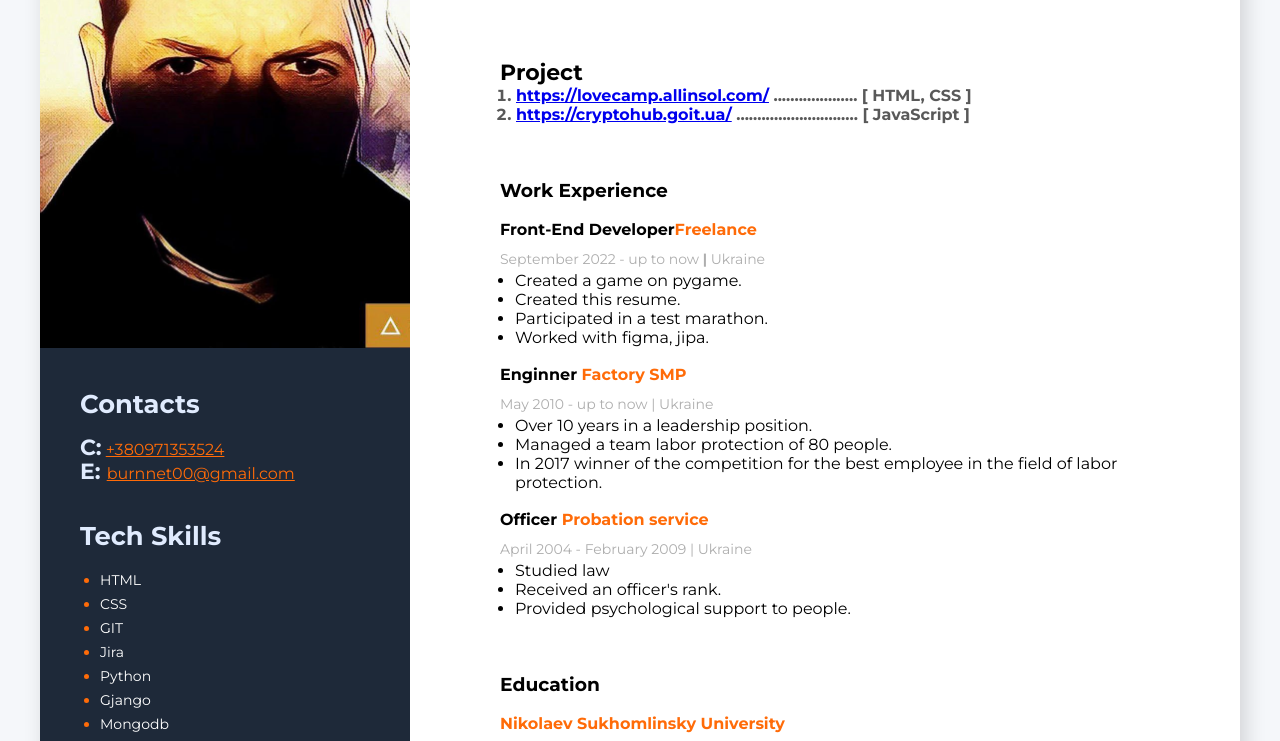
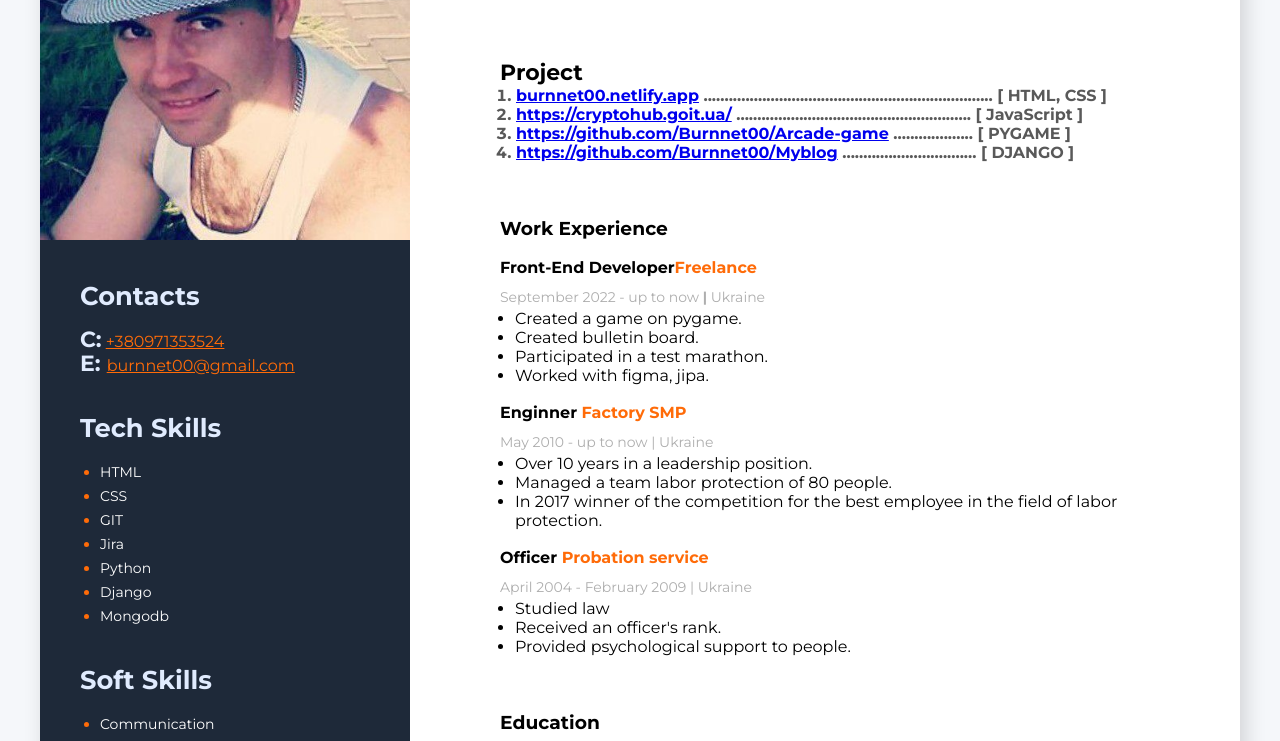
Before and after one commit to Burnnet00/Resume, a plain HTML site: page index.html in a window 1280 px wide. Shown: the part 273-1014 px from the top of the page. Drawn offline with Linux system fonts and the light colour scheme.

Commit message:
rollback correct v1.1

```diff
--- a/index.html
+++ b/index.html
@@ -11,18 +11,16 @@
     <!--main container-->
     <div class="wrapper">
         <aside class="sidebar">
-            <img class="myfoto" src="./img/777.jpg" alt="My foto">
+            <img class="myfoto" src="./img/777.jpeg" alt="My foto">
             <div>
                 <!--Contacts container-->
                     <div class="contact">
                         <h3> Contacts</h3>
                     </div>
-                <div > <span class="contact"> C:</span> <a class="color" e href="tel:380971353524">+380971353524</a> </div>
+                <div> <span class="contact"> C:</span> <a class="color" e href="tel:380971353524">+380971353524</a> </div>
 
 
-                    <div> <span class="contact" > E: </span>
-                        <a class="color" e href="mailto:burnnet00@gmail.com">burnnet00@gmail.com</a>
-                    </div>
+                <div> <span class="contact" > E: </span> <a class="color" e href="mailto:burnnet00@gmail.com">burnnet00@gmail.com</a> </div>
 
 
                  <!--Tech Skills container-->
@@ -37,7 +35,7 @@
                         <li class="li"> <span class="texli">GIT</span></li>
                         <li class="li"> <span class="texli">Jira</span></li>
                         <li class="li"> <span class="texli">Python</span></li>
-                        <li class="li"> <span class="texli">Gjango</span></li>
+                        <li class="li"> <span class="texli">Django</span></li>
                         <li class="li"> <span class="texli">Mongodb</span></li>
                     </ul>
 
@@ -68,7 +66,7 @@
             <!--about me mail info-->
             <div class="botinfo">
                 <h2 class="abt14B">Front-End Developer</h2>
-                <h1 class="abt45" >Mironiuk Oleh</h1>
+                <h1 class="abt45" >Myroniuk Oleh</h1>
                 <p class="abt14">Intern</p>
             </div>
             <!--project container-->
@@ -77,14 +75,24 @@
                 <div class="tide">
                 <ol>
                     <li class="tid">
-                        <a href="https://lovecamp.allinsol.com/">https://lovecamp.allinsol.com/</a>
-                        <span>....................</span>
+                        <a href="burnnet00.netlify.app">burnnet00.netlify.app</a>
+                        <span>.....................................................................</span>
                         <span> <b>[</b> HTML, CSS <b>]</b></span>
                     </li>
                     <li class="tid">
                         <a href="https://cryptohub.goit.ua/">https://cryptohub.goit.ua/</a>
-                        <span>.............................</span>
+                        <span>........................................................</span>
                         <span> <b>[</b> JavaScript <b>]</b></span>
+                    </li>
+                    <li class="tid">
+                        <a href="https://github.com/Burnnet00/Arcade-game">https://github.com/Burnnet00/Arcade-game</a>
+                        <span>...................</span>
+                        <span> <b>[</b> PYGAME <b>]</b></span>
+                    </li>
+                    <li class="tid">
+                        <a href="https://github.com/Burnnet00/Myblog">https://github.com/Burnnet00/Myblog</a>
+                        <span>................................</span>
+                        <span> <b>[</b> DJANGO <b>]</b></span>
                     </li>
 
                 </ol>
@@ -100,7 +108,7 @@
                     <span class="abt12" >September 2022 - up to now <b>|</b> Ukraine</span>
                     <ul class="txt">
                         <li>Created a game on pygame.</li>
-                        <li>Created this resume.</li>
+                        <li>Created bulletin board.</li>
                         <li>Participated in a test marathon.</li>
                         <li>Worked with figma, jipa. </li>
                     </ul>
```
Also changed, not shown: img/777.jpeg (added), 2 other files.
